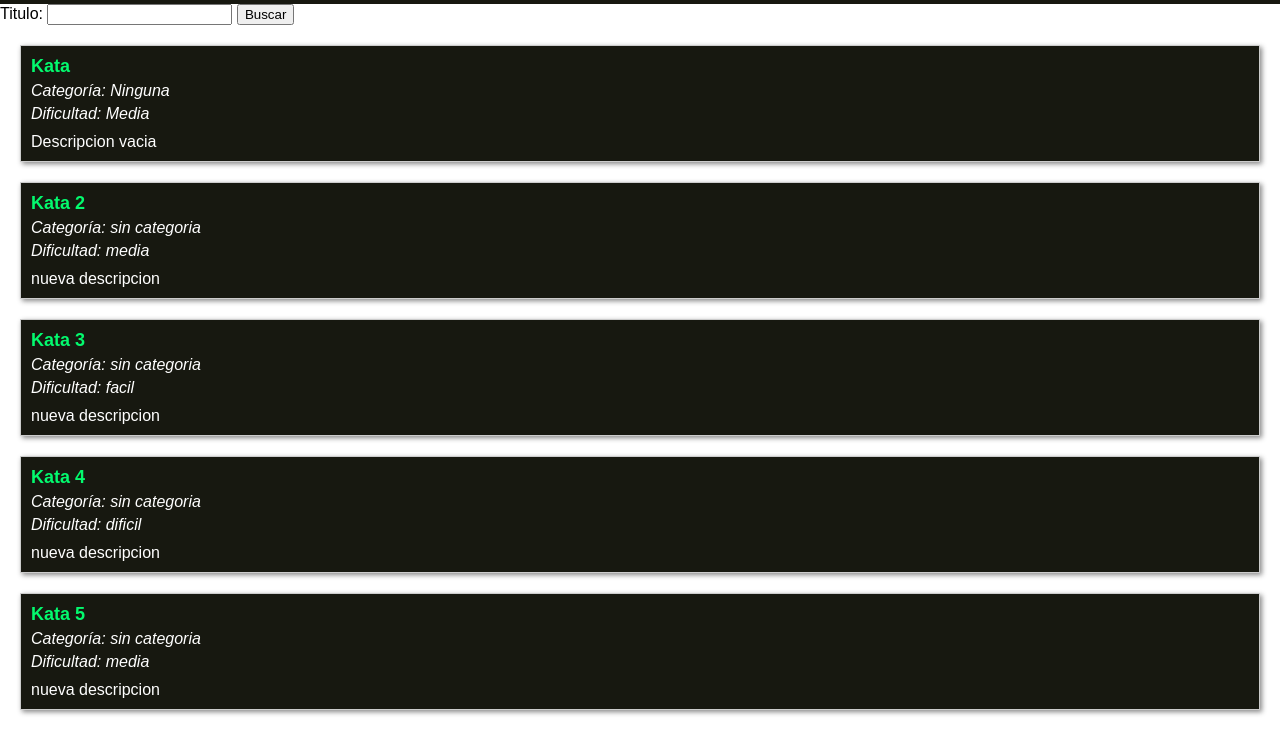
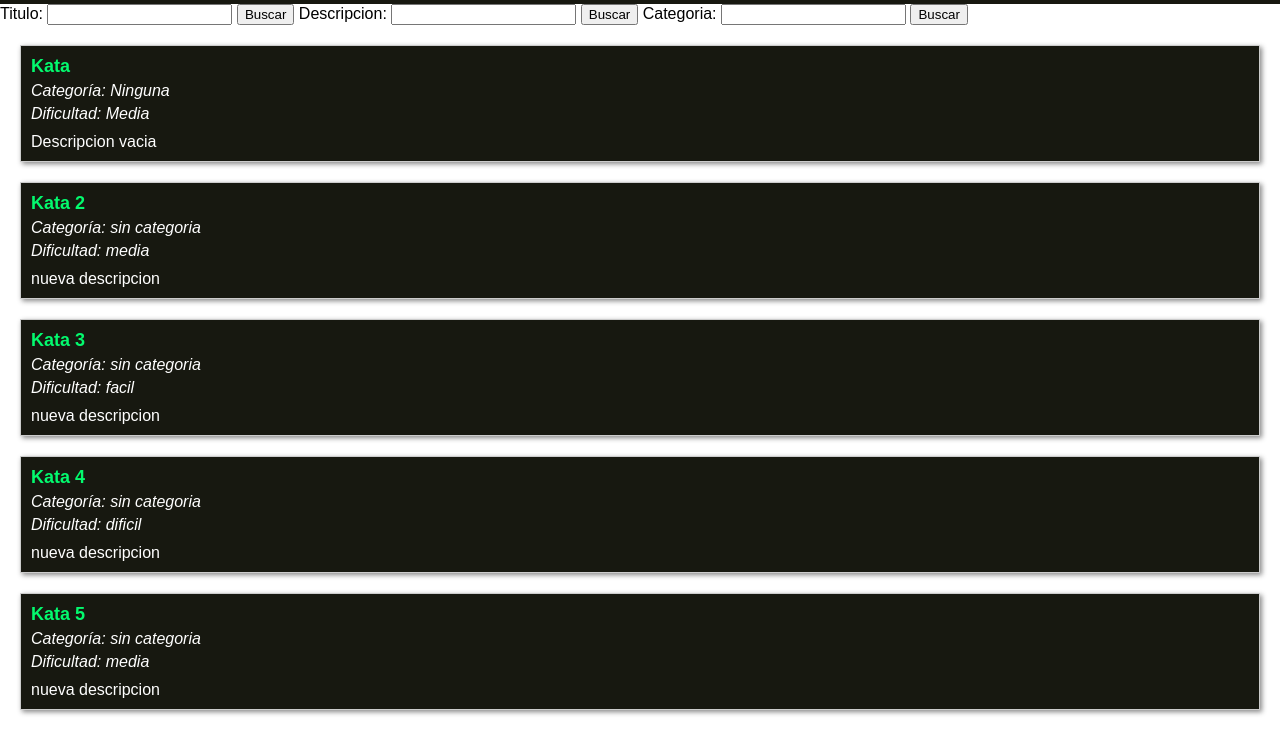
Before and after one commit to ibmg25/ProyectoTDD, a website built with Parcel: page index.html in a window 1280 px wide. Shown: the part 88-818 px from the top of the page. Built offline with nearby package versions, Linux system fonts and the light colour scheme.

Commit message:
adicion de botones descripcion y categoria

```diff
--- a/index.html
+++ b/index.html
@@ -16,6 +16,12 @@
       <label for="Titulo">Titulo:</label>
       <input type="Titulo" id="Titulo" />
       <input type="submit" value="Buscar" id="buscar-button" />
+      <label for="Descripcion">Descripcion:</label>
+      <input type="Descripcion" id="Descripcion" />
+      <input type="submit" value="Buscar" id="Descripcion-button" />
+      <label for="Categoria">Categoria:</label>
+      <input type="Categoria" id="Categoria" />
+      <input type="submit" value="Buscar" id="Categoria-button" />
     </form>
     <div id="resultado-div"></div>
 
```
